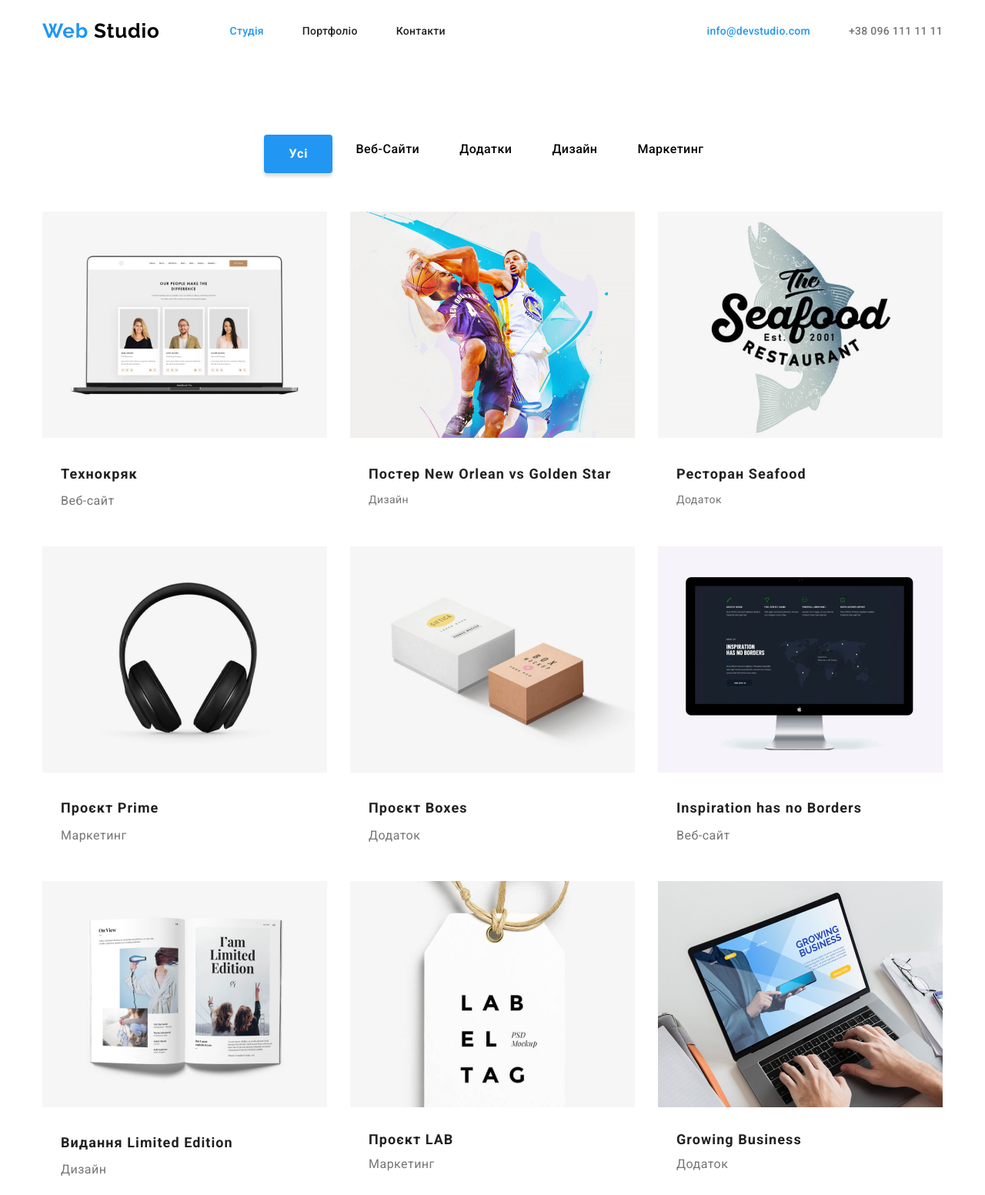
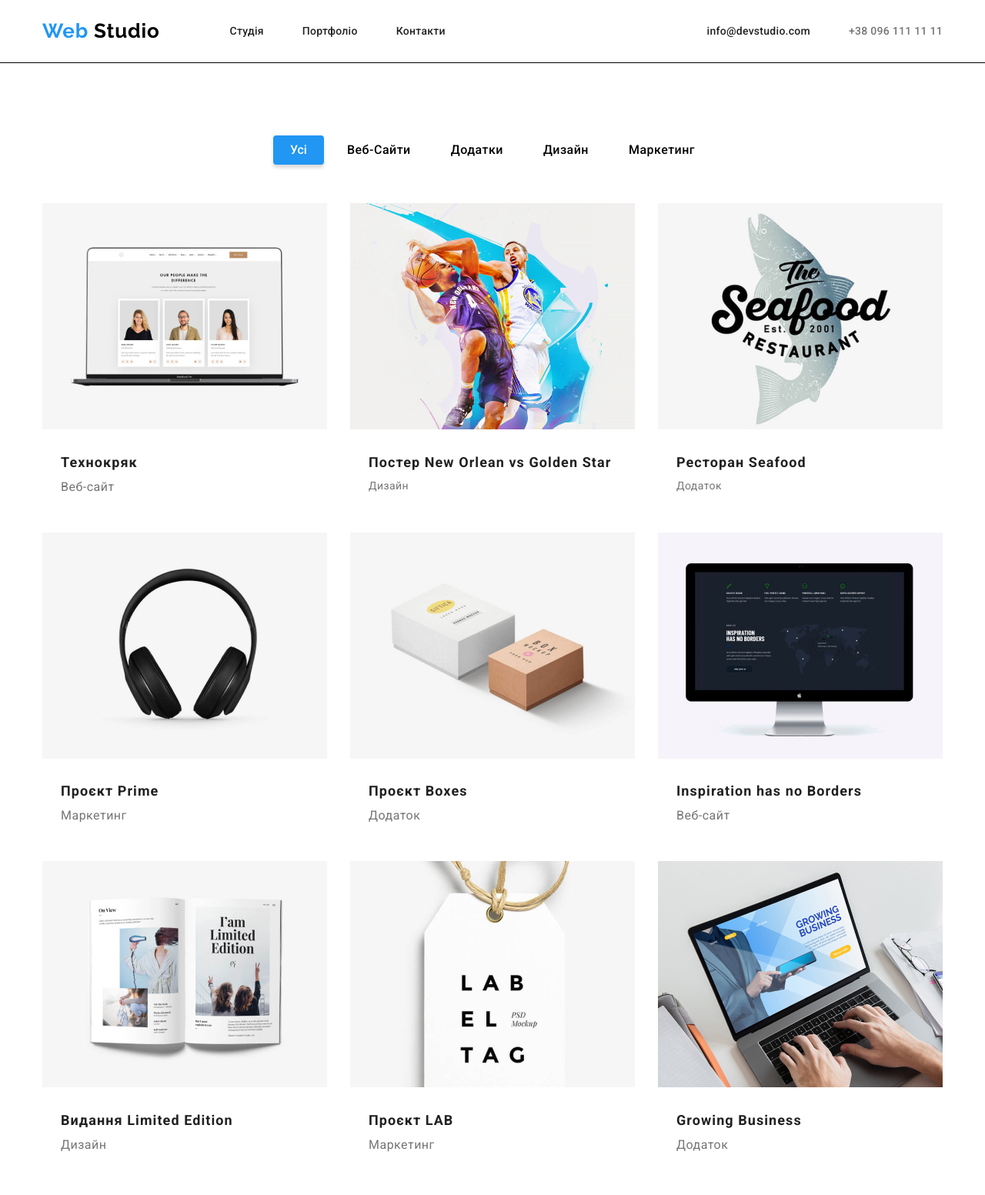
Before and after one commit to Deus2214/goit-markup-hw-03., a plain HTML site: page portfolio.html in a window 1280 px wide. Shown: the top 1553 px of the page at 77% size. Drawn offline with nearby package versions, Linux system fonts and the light colour scheme.

Commit message:
Homework Done

```diff
--- a/css/personality.css
+++ b/css/personality.css
@@ -80,7 +80,7 @@ ul {
   line-height: 1.2;
   letter-spacing: 0.02em;
 
-  color: #2196f3;
+  color: #212121;;
 }
 
 .item-1 {
@@ -111,8 +111,7 @@ ul {
   font-size: 14px;
   line-height: 1.2;
   letter-spacing: 0.02em;
-
-  color: #2196f3;
+  color: #212121;
 }
 .item-4 {
   /* +38 096 111 11 11 */
@@ -159,7 +158,20 @@ ul {
   padding-top: 94px;
   padding-bottom: 94px;
 }
-
+.button{
+  padding: 6px 22px;
+  border-radius: 4px;
+  min-height: 38px;
+  border: transparent;
+  color: #fff;
+  background: #2196f3;
+  cursor: pointer;
+  font-family: inherit;
+  font-weight: 500;
+  font-size: 16px;
+  line-height: 1.62;
+  letter-spacing: inherit;
+}
 .button-2 {
   padding: 6px 22px;
   border-radius: 4px;
@@ -288,10 +300,10 @@ ul {
 
 .name-1 {
   /* Технокряк */
-  padding-bottom: 4px;
+  margin-bottom: 4px;
   font-weight: 700;
   font-size: 18px;
-  line-height: 2.4;
+  line-height: 2;
   /* identical to box height, or 200% */
 
   letter-spacing: 0.06em;
@@ -303,19 +315,19 @@ ul {
 
   font-weight: 700;
   font-size: 18px;
-  line-height: 2.4;
+  line-height: 2;
   /* identical to box height, or 200% */
-  padding-bottom: 4px;
+  margin-bottom: 4px;
   letter-spacing: 0.06em;
 
   color: #212121;
 }
 .name-3 {
   /* Ресторан Seafood */
-  padding-bottom: 4px;
+  margin-bottom: 4px;
   font-weight: 700;
   font-size: 18px;
-  line-height: 2.4;
+  line-height: 2;
   /* identical to box height, or 200% */
 
   letter-spacing: 0.06em;
@@ -324,10 +336,10 @@ ul {
 }
 .name-4 {
   /* Проєкт Prime */
-  padding-bottom: 4px;
+  margin-bottom: 4px;
   font-weight: 700;
   font-size: 18px;
-  line-height: 2.4;
+  line-height: 2;
   /* identical to box height, or 200% */
 
   letter-spacing: 0.06em;
@@ -336,10 +348,10 @@ ul {
 }
 .name-5 {
   /* Проєкт Boxes */
-  padding-bottom: 4px;
+  margin-bottom: 4px;
   font-weight: 700;
   font-size: 18px;
-  line-height: 2.4;
+  line-height: 2;
   /* identical to box height, or 200% */
 
   letter-spacing: 0.06em;
@@ -348,10 +360,10 @@ ul {
 }
 .name-6 {
   /* Inspiration has no Borders */
-  padding-bottom: 4px;
+  margin-bottom: 4px;
   font-weight: 700;
   font-size: 18px;
-  line-height: 2.4;
+  line-height: 2;
   /* identical to box height, or 200% */
 
   letter-spacing: 0.06em;
@@ -360,10 +372,10 @@ ul {
 }
 .name-7 {
   /* Видання Limited Edition */
-  padding-bottom: 4px;
+  margin-bottom: 4px;
   font-weight: 700;
   font-size: 18px;
-  line-height: 2.4;
+  line-height: 2;
   /* identical to box height, or 200% */
 
   letter-spacing: 0.06em;
@@ -372,7 +384,7 @@ ul {
 }
 .name-8 {
   /* Проєкт LAB */
-  padding-bottom: 4px;
+  margin-bottom: 4px;
   font-weight: 700;
   font-size: 18px;
   line-height: 2;
@@ -384,7 +396,7 @@ ul {
 }
 .name-9 {
   /* Growing Business */
-  padding-bottom: 4px;
+  margin-bottom: 4px;
   font-weight: 700;
   font-size: 18px;
   line-height: 2;
--- a/css/styles.css
+++ b/css/styles.css
@@ -22,6 +22,7 @@ html {
   padding-top: 25px;
   padding-bottom: 25px;
   background: #ffffff;
+  border-bottom: 1px solid;
 }
 .container {
   width: 1200px;
@@ -76,6 +77,9 @@ p {
   font-family: "Raleway";
 }
 
+li a:hover {
+  color: #2196f3;}
+
 .item {
   /* Студія */
   text-decoration: none;
@@ -84,15 +88,17 @@ p {
   line-height: 1.2;
   letter-spacing: 0.02em;
 
-  color: #2196f3;
+  color: #212121;
+  ;
 }
+
 .item-1 {
   text-decoration: none;
   font-weight: 500;
   font-size: 14px;
   line-height: 1.2;
   letter-spacing: 0.02em;
-
+  list-style: none;
   color: #212121;
 }
 .item-2 {
@@ -113,7 +119,7 @@ p {
   line-height: 1.2;
   letter-spacing: 0.02em;
 
-  color: #2196f3;
+  color: #212121;;
 }
 
 .item-4 {
```
